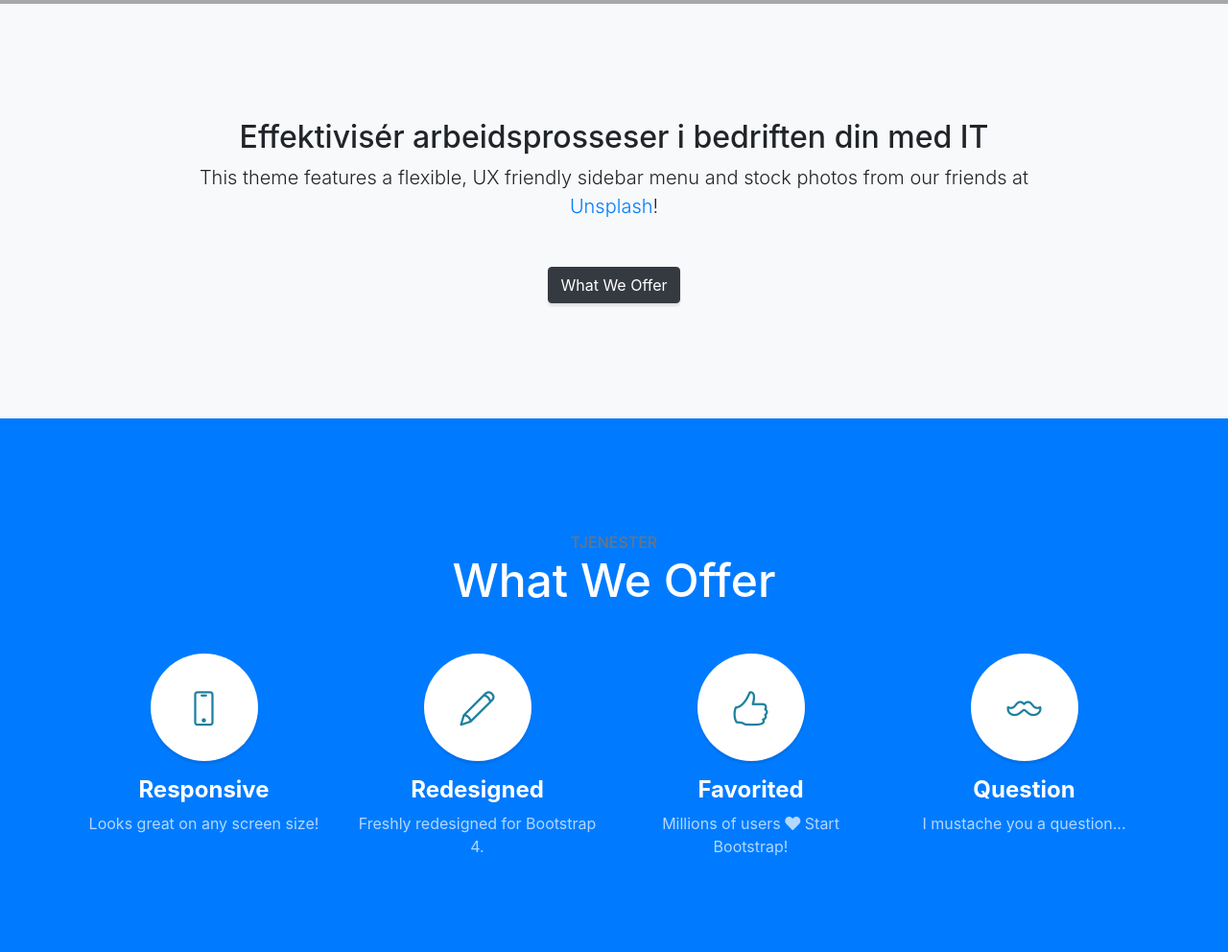
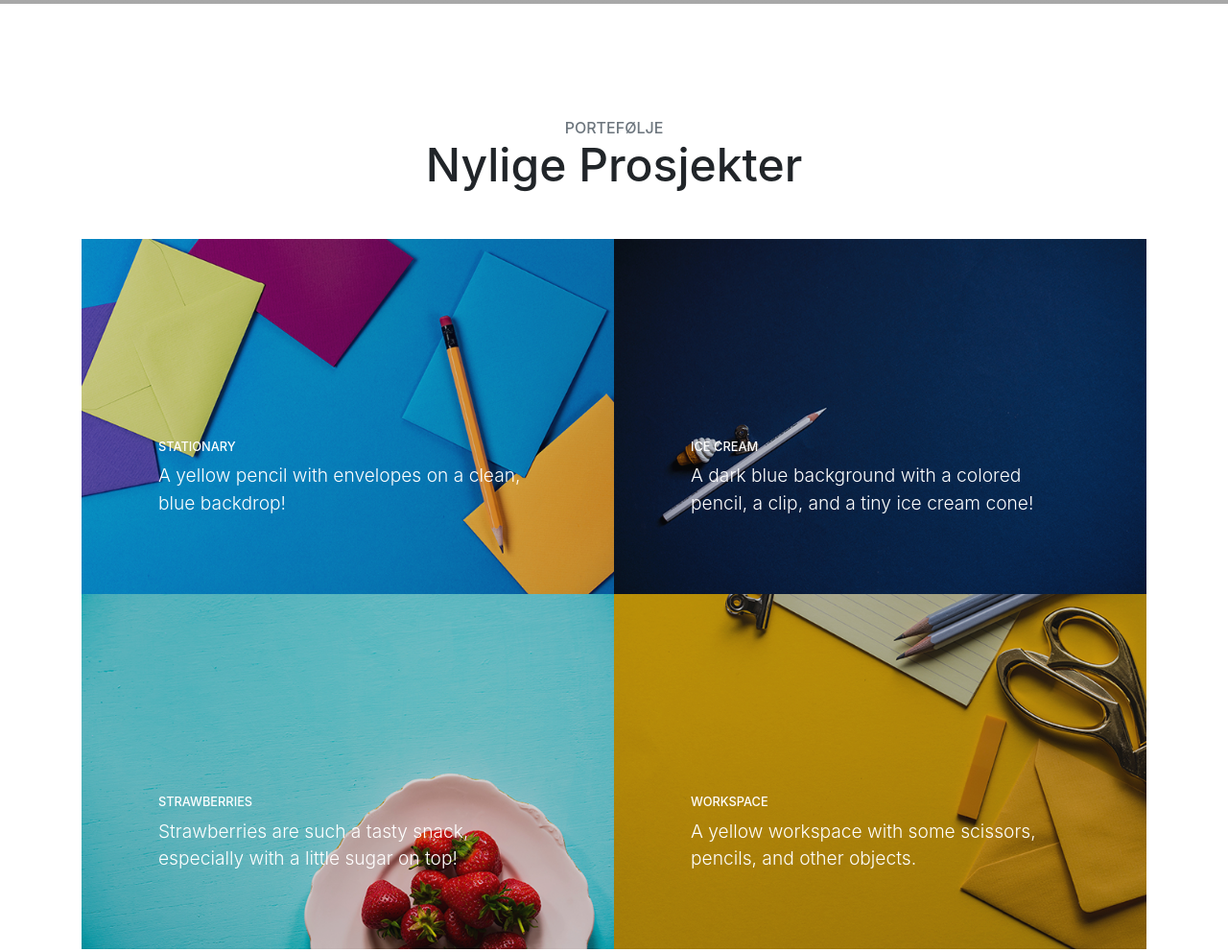
Before and after one commit to drammen94/portefoolje, a website with bundled scripts: page index.html in a window 1280 px wide. Shown: the part 796-1788 px from the top of the page at 96% size. Built offline with nearby package versions, Linux system fonts and the light colour scheme; grey boxes are pictures that could not be loaded.

Commit message:
Update index.html

```diff
--- a/index.html
+++ b/index.html
@@ -59,90 +59,18 @@
       <h3 class="mb-5">
         <em>Robotisering, automatisering og digitalisering</em>
       </h3>
-      <a class="btn btn-primary btn-xl js-scroll-trigger" href="#about">Finn ut mer</a>
+      <a class="btn btn-primary btn-xl js-scroll-trigger" href="#portfolio">Finn ut mer</a>
     </div>
     <div class="overlay"></div>
   </header>
 
-  <!-- About -->
-  <section class="content-section bg-light" id="about">
-    <div class="container text-center">
-      <div class="row">
-        <div class="col-lg-10 mx-auto">
-          <h2>Effektivisér arbeidsprosseser i bedriften din med IT</h2>
-          <p class="lead mb-5">This theme features a flexible, UX friendly sidebar menu and stock photos from our friends at
-            <a href="https://unsplash.com/">Unsplash</a>!</p>
-          <a class="btn btn-dark btn-xl js-scroll-trigger" href="#services">What We Offer</a>
-        </div>
-      </div>
-    </div>
-  </section>
-
-  <!-- Services -->
-  <section class="content-section bg-primary text-white text-center" id="services">
-    <div class="container">
-      <div class="content-section-heading">
-        <h3 class="text-secondary mb-0">Tjenester</h3>
-        <h2 class="mb-5">What We Offer</h2>
-      </div>
-      <div class="row">
-        <div class="col-lg-3 col-md-6 mb-5 mb-lg-0">
-          <span class="service-icon rounded-circle mx-auto mb-3">
-            <i class="icon-screen-smartphone"></i>
-          </span>
-          <h4>
-            <strong>Responsive</strong>
-          </h4>
-          <p class="text-faded mb-0">Looks great on any screen size!</p>
-        </div>
-        <div class="col-lg-3 col-md-6 mb-5 mb-lg-0">
-          <span class="service-icon rounded-circle mx-auto mb-3">
-            <i class="icon-pencil"></i>
-          </span>
-          <h4>
-            <strong>Redesigned</strong>
-          </h4>
-          <p class="text-faded mb-0">Freshly redesigned for Bootstrap 4.</p>
-        </div>
-        <div class="col-lg-3 col-md-6 mb-5 mb-md-0">
-          <span class="service-icon rounded-circle mx-auto mb-3">
-            <i class="icon-like"></i>
-          </span>
-          <h4>
-            <strong>Favorited</strong>
-          </h4>
-          <p class="text-faded mb-0">Millions of users
-            <i class="fas fa-heart"></i>
-            Start Bootstrap!</p>
-        </div>
-        <div class="col-lg-3 col-md-6">
-          <span class="service-icon rounded-circle mx-auto mb-3">
-            <i class="icon-mustache"></i>
-          </span>
-          <h4>
-            <strong>Question</strong>
-          </h4>
-          <p class="text-faded mb-0">I mustache you a question...</p>
-        </div>
-      </div>
-    </div>
-  </section>
-
-  <!-- Callout -->
-  <section class="callout">
-    <div class="container text-center">
-      <h2 class="mx-auto mb-5">Welcome to
-        <em>your</em>
-        next website!</h2>
-    </div>
-  </section>
 
   <!-- Portfolio -->
   <section class="content-section" id="portfolio">
     <div class="container">
       <div class="content-section-heading text-center">
-        <h3 class="text-secondary mb-0">Portfolio</h3>
-        <h2 class="mb-5">Recent Projects</h2>
+        <h3 class="text-secondary mb-0">Portefølje</h3>
+        <h2 class="mb-5">Nylige Prosjekter</h2>
       </div>
       <div class="row no-gutters">
         <div class="col-lg-6">
```
